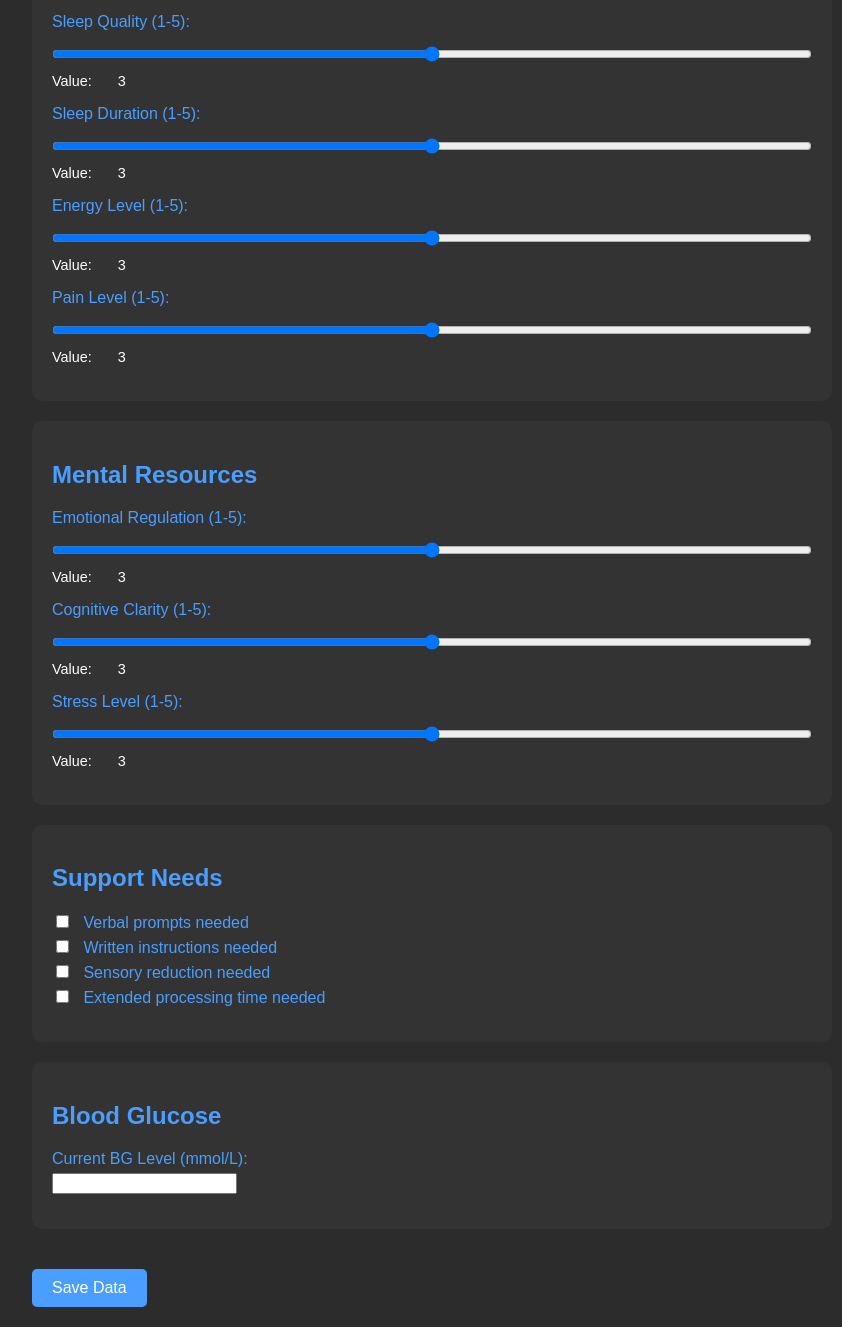
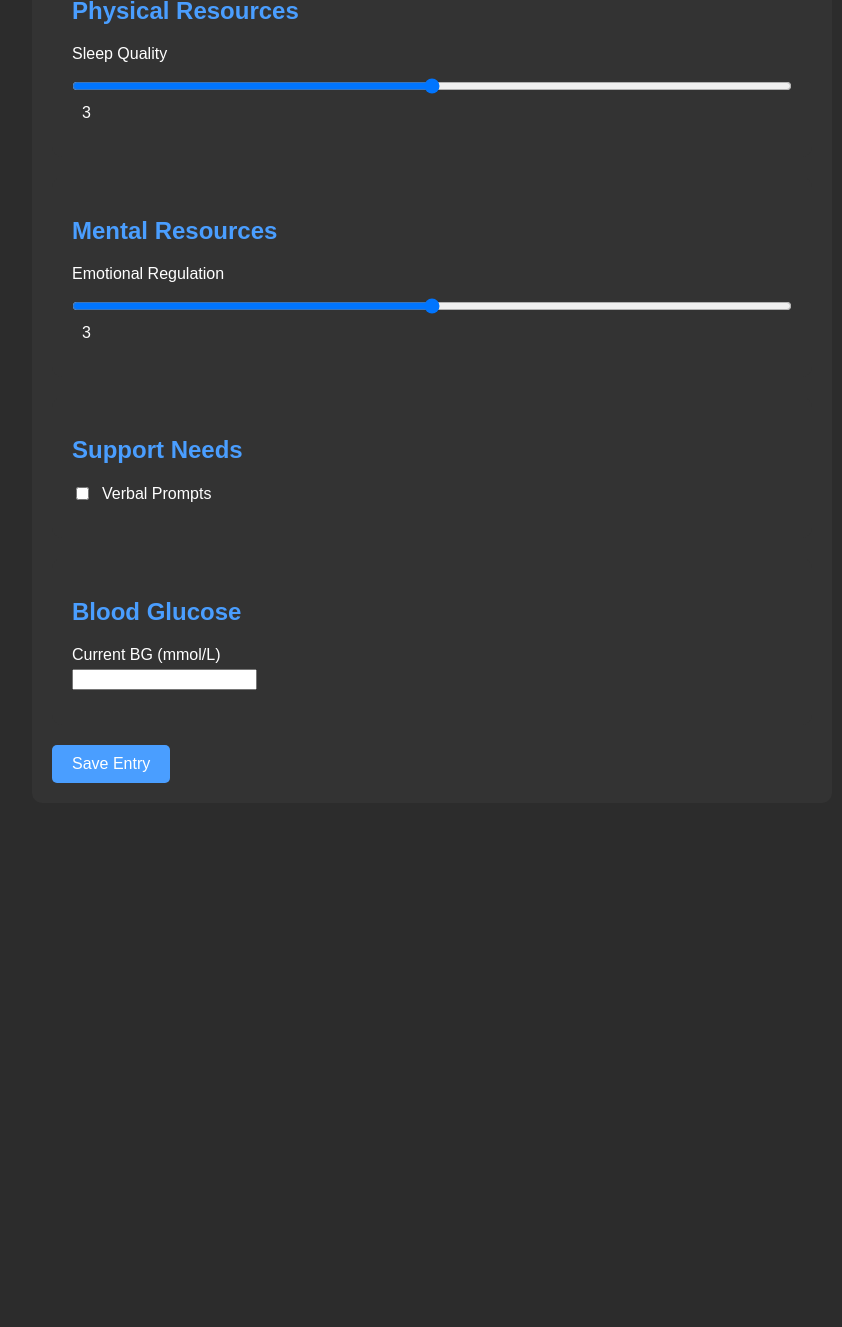
Before and after one commit to jr440/health-dashboard, a plain HTML site: page input.html in a window 1280 px wide. Shown: the part 175-1502 px from the top of the page, without its empty margins (208-1050 px from the left). After the commit the page ends 1030 px from the top, so only its background shows below. Drawn offline with Linux system fonts and the light colour scheme.

Commit message:
Update input.html

```diff
--- a/input.html
+++ b/input.html
@@ -5,42 +5,46 @@
 <meta name="viewport" content="width=device-width, initial-scale=1.0">
 <title>Health Dashboard Input</title>
 <style>
+  /* Copy the relevant styles from your dashboard CSS */
   body {
     font-family: 'Arial', sans-serif;
     color: white;
     background-color: #2c2c2c;
-          padding: 20px;
+    padding: 32px;
     max-width: 800px;
     margin: 0 auto;
   }
-      .form-section {
+
+  .panel {
     background-color: #333;
+    border-radius: 10px;
     padding: 20px;
-          border-radius: 10px;
     margin-bottom: 20px;
   }
-      h1, h2 {
+
+  h1, h2, h3 {
     color: #4a9eff;
   }
+
   .form-group {
     margin-bottom: 15px;
   }
+
   label {
     display: block;
     margin-bottom: 5px;
-          color: #4a9eff;
   }
+
   input[type="range"] {
     width: 100%;
     margin: 10px 0;
   }
-      input[type="checkbox"] {
-          margin-right: 10px;
-      }
+
   .value-display {
     color: white;
-          font-size: 0.9em;
+    margin-left: 10px;
   }
+
   button {
     background-color: #4a9eff;
     color: white;
@@ -49,107 +53,81 @@
     border-radius: 5px;
     cursor: pointer;
     font-size: 1em;
-          margin-top: 20px;
   }
+
   button:hover {
     background-color: #357abd;
   }
-      .rating-value {
-          display: inline-block;
-          width: 30px;
-          text-align: right;
+
+  .checkbox-group {
+    display: grid;
+    grid-template-columns: repeat(auto-fill, minmax(200px, 1fr));
+    gap: 10px;
+    margin: 10px 0;
   }
-      .success-message {
-          background-color: #4CAF50;
-          color: white;
-          padding: 10px;
-          border-radius: 5px;
-          margin-top: 20px;
-          display: none;
+
+  .checkbox-label {
+    display: flex;
+    align-items: center;
+    gap: 10px;
   }
 </style>
 </head>
 <body>
-  <h1>Health Dashboard Input Form</h1>
+<div class="panel">
+  <h1>Health Dashboard Input</h1>
   <form id="healthForm">
-      <!-- Physical Resources -->
-      <div class="form-section">
+    <div class="panel">
       <h2>Physical Resources</h2>
       <div class="form-group">
-              <label>Sleep Quality (1-5):</label>
-              <input type="range" min="1" max="5" step="1" id="sleepQuality">
-              <span class="value-display">Value: <span class="rating-value" id="sleepQualityValue">3</span></span>
+        <label>Sleep Quality</label>
+        <input type="range" min="1" max="5" step="1" name="sleepQuality">
+        <span class="value-display">3</span>
       </div>
+      <!-- Add other physical metrics -->
+    </div>
+
+    <div class="panel">
+      <h2>Mental Resources</h2>
       <div class="form-group">
-              <label>Sleep Duration (1-5):</label>
-              <input type="range" min="1" max="5" step="1" id="sleepDuration">
-              <span class="value-display">Value: <span class="rating-value" id="sleepDurationValue">3</span></span>
+        <label>Emotional Regulation</label>
+        <input type="range" min="1" max="5" step="1" name="emotionalRegulation">
+        <span class="value-display">3</span>
       </div>
-          <div class="form-group">
-              <label>Energy Level (1-5):</label>
-              <input type="range" min="1" max="5" step="1" id="energyLevel">
-              <span class="value-display">Value: <span class="rating-value" id="energyLevelValue">3</span></span>
+      <!-- Add other mental metrics -->
     </div>
-          <div class="form-group">
-              <label>Pain Level (1-5):</label>
-              <input type="range" min="1" max="5" step="1" id="painLevel">
-              <span class="value-display">Value: <span class="rating-value" id="painLevelValue">3</span></span>
+
+    <div class="panel">
+      <h2>Support Needs</h2>
+      <div class="checkbox-group">
+        <label class="checkbox-label">
+          <input type="checkbox" name="supportNeeds" value="verbalPrompts">
+          Verbal Prompts
+        </label>
+        <!-- Add other support needs -->
       </div>
     </div>
 
-      <!-- Mental Resources -->
-      <div class="form-section">
-          <h2>Mental Resources</h2>
+    <div class="panel">
+      <h2>Blood Glucose</h2>
       <div class="form-group">
-              <label>Emotional Regulation (1-5):</label>
-              <input type="range" min="1" max="5" step="1" id="emotionalRegulation">
-              <span class="value-display">Value: <span class="rating-value" id="emotionalRegulationValue">3</span></span>
-          </div>
-          <div class="form-group">
-              <label>Cognitive Clarity (1-5):</label>
-              <input type="range" min="1" max="5" step="1" id="cognitiveClarity">
-              <span class="value-display">Value: <span class="rating-value" id="cognitiveClarityValue">3</span></span>
-          </div>
-          <div class="form-group">
-              <label>Stress Level (1-5):</label>
-              <input type="range" min="1" max="5" step="1" id="stressLevel">
-              <span class="value-display">Value: <span class="rating-value" id="stressLevelValue">3</span></span>
+        <label>Current BG (mmol/L)</label>
+        <input type="number" step="0.1" name="currentBG">
       </div>
     </div>
 
-      <!-- Support Needs -->
-      <div class="form-section">
-          <h2>Support Needs</h2>
-          <div class="form-group">
-              <label><input type="checkbox" id="verbalPrompts"> Verbal prompts needed</label>
-              <label><input type="checkbox" id="writtenInstructions"> Written instructions needed</label>
-              <label><input type="checkbox" id="sensoryReduction"> Sensory reduction needed</label>
-              <label><input type="checkbox" id="processingTime"> Extended processing time needed</label>
-          </div>
-      </div>
-
-      <!-- Blood Glucose -->
-      <div class="form-section">
-          <h2>Blood Glucose</h2>
-          <div class="form-group">
-              <label>Current BG Level (mmol/L):</label>
-              <input type="number" step="0.1" id="currentBG">
-          </div>
-      </div>
-
-      <button type="submit">Save Data</button>
+    <button type="submit">Save Entry</button>
   </form>
-
-  <div id="successMessage" class="success-message">
-      Data saved successfully!
 </div>
 
 <script>
-      // Update range input displays
+  // Initialize form
+  document.addEventListener('DOMContentLoaded', function() {
+    // Set up range input displays
     document.querySelectorAll('input[type="range"]').forEach(input => {
-          const valueDisplay = document.getElementById(input.id + 'Value');
+      const display = input.nextElementSibling;
       input.addEventListener('input', () => {
-              valueDisplay.textContent = input.value;
+        display.textContent = input.value;
       });
     });
 
@@ -157,41 +135,33 @@
     document.getElementById('healthForm').addEventListener('submit', function(e) {
       e.preventDefault();
 
+      const formData = new FormData(this);
       const data = {
-              timestamp: new Date().toISOString(),
-              physical: {
-                  sleepQuality: parseInt(document.getElementById('sleepQuality').value),
-                  sleepDuration: parseInt(document.getElementById('sleepDuration').value),
-                  energyLevel: parseInt(document.getElementById('energyLevel').value),
-                  painLevel: parseInt(document.getElementById('painLevel').value)
-              },
-              mental: {
-                  emotionalRegulation: parseInt(document.getElementById('emotionalRegulation').value),
-                  cognitiveClarity: parseInt(document.getElementById('cognitiveClarity').value),
-                  stressLevel: parseInt(document.getElementById('stressLevel').value)
-              },
-              supportNeeds: {
-                  verbalPrompts: document.getElementById('verbalPrompts').checked,
-                  writtenInstructions: document.getElementById('writtenInstructions').checked,
-                  sensoryReduction: document.getElementById('sensoryReduction').checked,
-                  processingTime: document.getElementById('processingTime').checked
-              },
-              bloodGlucose: {
-                  current: parseFloat(document.getElementById('currentBG').value)
+        date: new Date().toISOString().split('T')[0],
+        metrics: {},
+        supportNeeds: {},
+        bloodGlucose: {}
+      };
+
+      // Process form data
+      formData.forEach((value, key) => {
+        if (key.startsWith('supportNeeds')) {
+          data.supportNeeds[value] = true;
+        } else if (key === 'currentBG') {
+          data.bloodGlucose.current = parseFloat(value);
+        } else {
+          data.metrics[key] = parseInt(value);
         }
-          };
+      });
 
       // Save to localStorage
       const savedData = JSON.parse(localStorage.getItem('healthData') || '[]');
       savedData.push(data);
       localStorage.setItem('healthData', JSON.stringify(savedData));
 
-          // Show success message
-          const successMessage = document.getElementById('successMessage');
-          successMessage.style.display = 'block';
-          setTimeout(() => {
-              successMessage.style.display = 'none';
-          }, 3000);
+      // Redirect to dashboard
+      window.location.href = 'index.html';
+    });
   });
 </script>
 </body>
```
Lines whose indentation alone changed are shown as unchanged.
